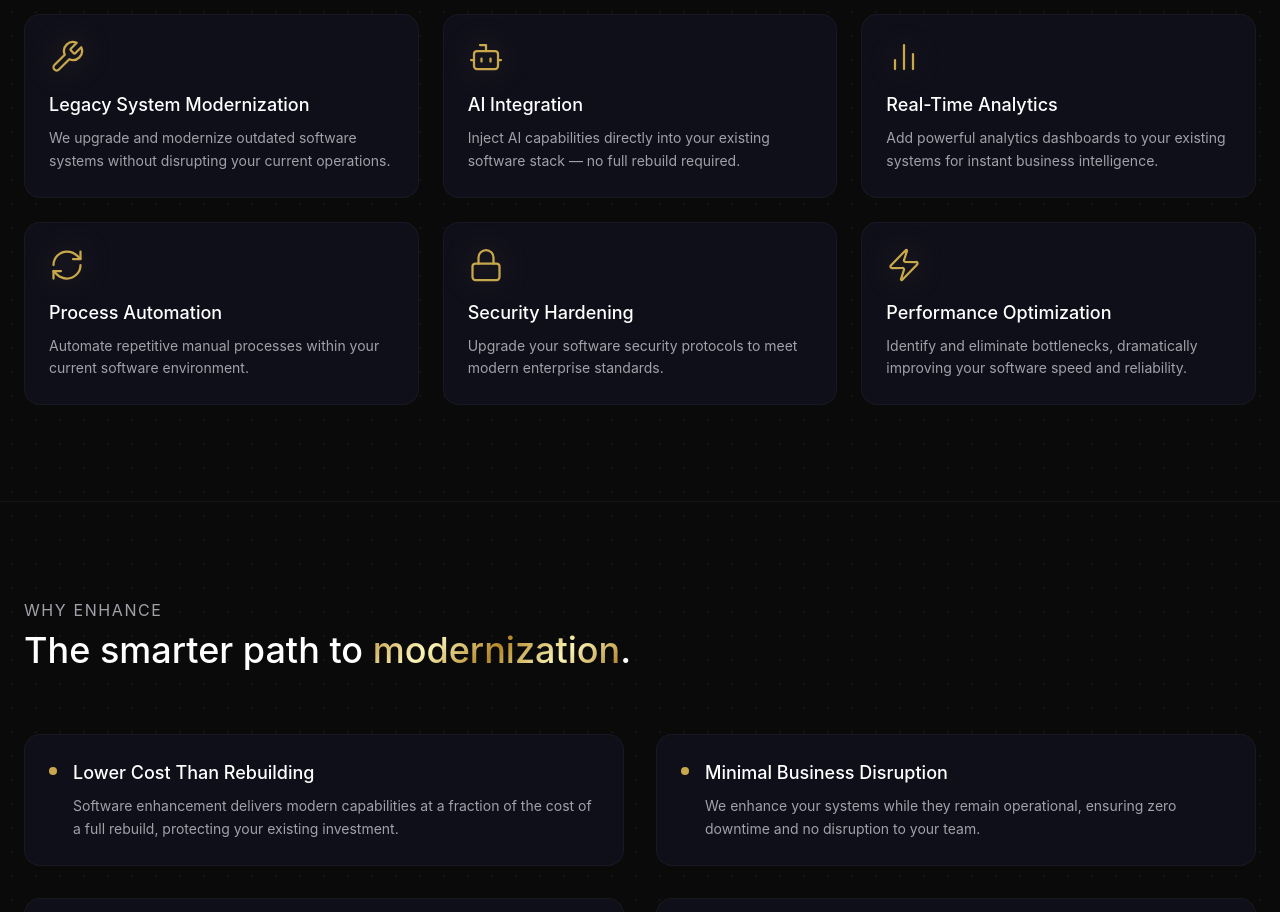
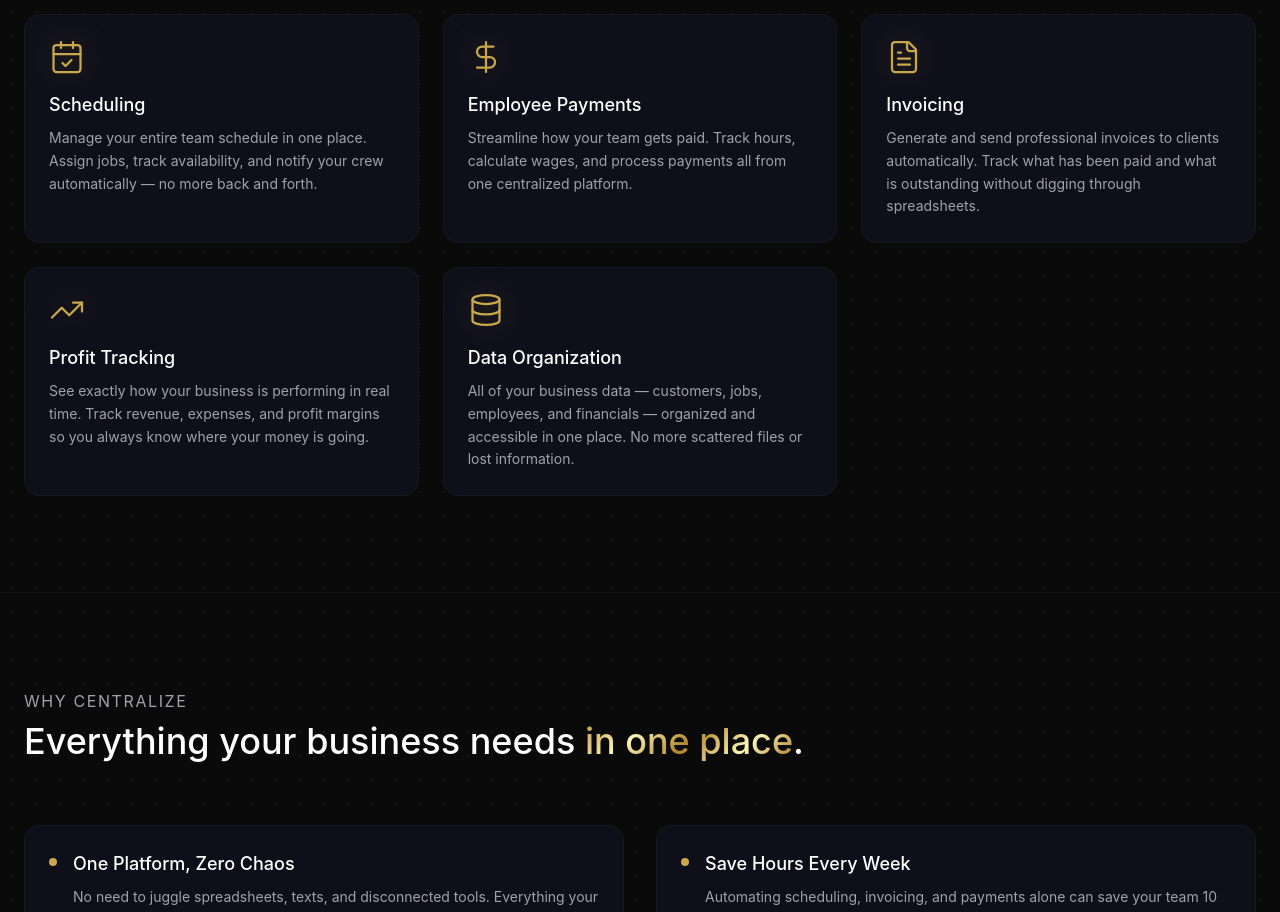
Before and after one commit to swilliams-vv/VisionaryVenturesLandingPage, a Next.js app: page /software in a window 1280 px wide. Shown: the part 840-1752 px from the top of the page. Built offline with nearby package versions, Linux system fonts and the light colour scheme.

Commit message:
Update page.js

```diff
--- a/app/software/page.js
+++ b/app/software/page.js
@@ -1,10 +1,10 @@
 import Nav from '../../components/Nav'
 import Footer from '../../components/Footer'
 import Link from 'next/link'
-import { Wrench, Bot, BarChart2, RefreshCw, Lock, Zap } from 'lucide-react'
+import { CalendarCheck, DollarSign, FileText, TrendingUp, Database } from 'lucide-react'
 
 export const metadata = {
-  title: 'Business Software Enhancement Services | Visionary Ventures',
+  title: 'Custom Software Services | Visionary Ventures',
   description: 'AI software integration and business software enhancement services. We modernize, optimize, and upgrade your existing systems for the AI era.',
   keywords: 'business software enhancement services, AI software integration for existing systems, software upgrade and modernization services, software optimization, custom software development for business, business software enhancement, software modernization services'
 }
@@ -13,12 +13,11 @@ const gold = 'linear-gradient(135deg,#BF953F,#FCF6BA,#B38728,#FBF5B7,#AA771C)'
 const goldText = {background:gold,WebkitBackgroundClip:'text',WebkitTextFillColor:'transparent',backgroundClip:'text'}
 
 const features = [
-  { icon: Wrench, title: 'Legacy System Modernization', desc: 'We upgrade and modernize outdated software systems without disrupting your current operations.' },
-  { icon: Bot, title: 'AI Integration', desc: 'Inject AI capabilities directly into your existing software stack — no full rebuild required.' },
-  { icon: BarChart2, title: 'Real-Time Analytics', desc: 'Add powerful analytics dashboards to your existing systems for instant business intelligence.' },
-  { icon: RefreshCw, title: 'Process Automation', desc: 'Automate repetitive manual processes within your current software environment.' },
-  { icon: Lock, title: 'Security Hardening', desc: 'Upgrade your software security protocols to meet modern enterprise standards.' },
-  { icon: Zap, title: 'Performance Optimization', desc: 'Identify and eliminate bottlenecks, dramatically improving your software speed and reliability.' },
+  { icon: CalendarCheck, title: 'Scheduling', desc: 'Manage your entire team schedule in one place. Assign jobs, track availability, and notify your crew automatically — no more back and forth.' },
+  { icon: DollarSign, title: 'Employee Payments', desc: 'Streamline how your team gets paid. Track hours, calculate wages, and process payments all from one centralized platform.' },
+  { icon: FileText, title: 'Invoicing', desc: 'Generate and send professional invoices to clients automatically. Track what has been paid and what is outstanding without digging through spreadsheets.' },
+  { icon: TrendingUp, title: 'Profit Tracking', desc: 'See exactly how your business is performing in real time. Track revenue, expenses, and profit margins so you always know where your money is going.' },
+  { icon: Database, title: 'Data Organization', desc: 'All of your business data — customers, jobs, employees, and financials — organized and accessible in one place. No more scattered files or lost information.' },
 ]
 
 export default function SoftwarePage() {
@@ -34,10 +33,10 @@ export default function SoftwarePage() {
           <p className="text-sm uppercase tracking-widest text-[#a1a1aa] mb-4">Business Software Enhancement Services</p>
           <h1 className="text-5xl md:text-7xl font-medium tracking-tight leading-[1.1] max-w-4xl">
             Upgrade Your Software. <br />
-            <span style={goldText}>Amplify Your Business.</span>
+            <span style={goldText}>Centralize Your Business.</span>
           </h1>
           <p className="mt-6 text-lg text-[#a1a1aa] max-w-2xl font-extralight">
-            You don't always need to start from scratch. Our software enhancement and modernization services inject AI capabilities, automation, and performance improvements directly into your existing systems — delivering maximum ROI with minimal disruption.
+            We build custom business software designed specifically around how your company operates. From scheduling and crew management to payments, invoicing, and profit tracking — we centralize everything your team needs into one clean, easy to use platform so nothing falls through the cracks.
           </p>
           <div className="mt-10 flex flex-col sm:flex-row gap-4">
             <Link href="/#contact" className="w-full sm:w-auto px-8 py-3 rounded-full text-base font-medium text-[#0a0a0a] transition-all duration-300 hover:-translate-y-[2px]" style={{background:gold}}>Enhance Your Software</Link>
@@ -69,16 +68,16 @@ export default function SoftwarePage() {
 
       <section className="py-24 border-t border-[#ffffff0a]">
         <div className="max-w-7xl mx-auto px-6">
-          <h2 className="text-base uppercase tracking-widest text-[#a1a1aa] mb-2">Why Enhance</h2>
+          <h2 className="text-base uppercase tracking-widest text-[#a1a1aa] mb-2">Why Centralize</h2>
           <p className="text-3xl md:text-4xl font-medium text-white mb-16">
-            The smarter path to <span style={goldText}>modernization</span>.
+            Everything your business needs <span style={goldText}>in one place</span>.
           </p>
           <div className="grid grid-cols-1 md:grid-cols-2 gap-8">
             {[
-              ['Lower Cost Than Rebuilding', 'Software enhancement delivers modern capabilities at a fraction of the cost of a full rebuild, protecting your existing investment.'],
-              ['Minimal Business Disruption', 'We enhance your systems while they remain operational, ensuring zero downtime and no disruption to your team.'],
-              ['Faster Time to Value', 'Enhancements can be deployed in weeks rather than months, getting you to ROI faster than any new build.'],
-              ['Future-Proof Architecture', 'We build enhancements with scalability in mind, ensuring your software can grow alongside your business.'],
+             ['One Platform, Zero Chaos', 'No need to juggle spreadsheets, texts, and disconnected tools. Everything your team needs lives in one place — organized, accessible, and always up to date.'],
+             ['Save Hours Every Week', 'Automating scheduling, invoicing, and payments alone can save your team 10 or more hours every week. That time goes back into growing your business.'],
+             ['Always Know Where You Stand', 'Real time profit tracking and data organization means you always have a clear picture of your business performance — no surprises.'],
+             ['Built Around How You Work', 'Your software is built specifically around your workflow, your team, and your industry.'],
             ].map(([title, desc]) => (
               <div key={title} className="flex gap-4 bg-[#0f0f1a] border border-[#ffffff0a] rounded-2xl p-6 hover:border-[#C9A84C]/30 transition-all duration-300">
                 <div className="w-2 h-2 rounded-full bg-[#C9A84C] mt-2 shrink-0"></div>
```
